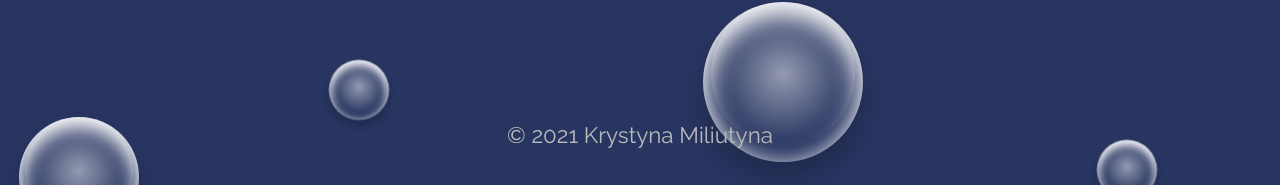
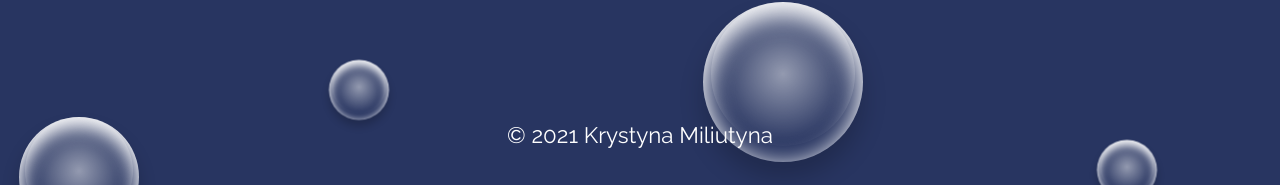
Before and after one commit to KrystynaMil/final-portfolio, a plain HTML site: page index.html in a window 1280 px wide. Shown: the part 713-898 px from the top of the page. Drawn offline with Linux system fonts and the light colour scheme.

Commit message:
add style.css

```diff
--- a/css/style.css
+++ b/css/style.css
@@ -1959,6 +1959,6 @@ contact section
 
 .copyright p {
    font-size: 1.4rem;
-   color: var(--text-black-600);
+   color: var(--text-black-700);
 }
 /*End footer*/
```
